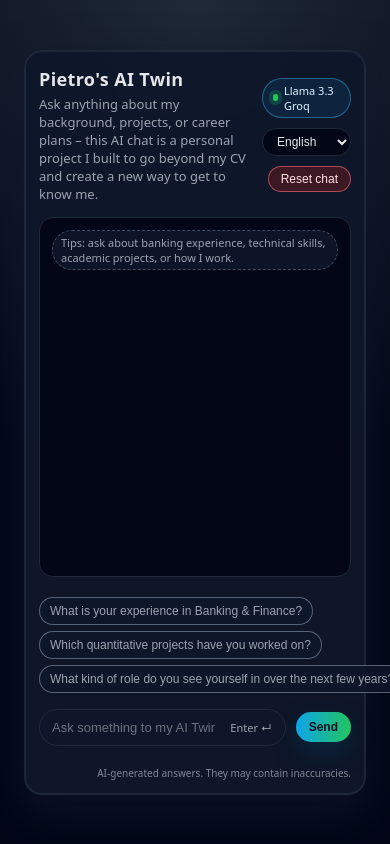
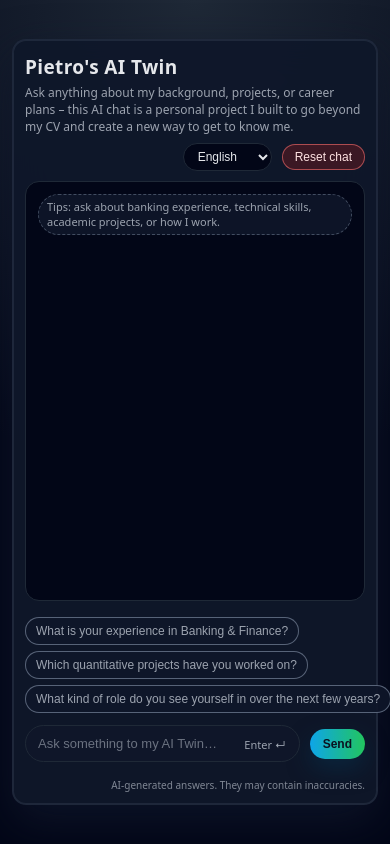
Before and after one commit to pi-mis/cv-chatbot-portfolio, a website: page index.html in a window 390 px wide. Drawn offline with Linux system fonts and the light colour scheme.

Commit message:
Remove model badge and tweak mobile layout

```diff
--- a/index.html
+++ b/index.html
@@ -52,7 +52,7 @@
       .header {
         display: flex;
         justify-content: space-between;
-        align-items: center;
+        align-items: flex-start;
         gap: 12px;
       }
 
@@ -60,6 +60,7 @@
         display: flex;
         flex-direction: column;
         gap: 4px;
+        flex: 1;
       }
 
       .title {
@@ -77,26 +78,6 @@
         display: flex;
         gap: 10px;
         align-items: center;
-      }
-
-      .pill {
-        display: inline-flex;
-        align-items: center;
-        gap: 6px;
-        border-radius: 999px;
-        padding: 4px 10px;
-        background: rgba(15, 118, 188, 0.14);
-        border: 1px solid rgba(56, 189, 248, 0.45);
-        font-size: 11px;
-        color: #e0f2fe;
-      }
-
-      .pill-dot {
-        width: 7px;
-        height: 7px;
-        border-radius: 999px;
-        background: #22c55e;
-        box-shadow: 0 0 0 4px rgba(34, 197, 94, 0.2);
       }
 
       select {
@@ -118,6 +99,7 @@
         font-size: 12px;
         cursor: pointer;
         transition: background 0.15s ease, transform 0.05s ease;
+        white-space: nowrap;
       }
 
       .reset-btn:hover {
@@ -273,21 +255,36 @@
       }
 
       @media (max-width: 640px) {
+        body {
+          padding: 12px;
+        }
+
         .shell {
-          padding: 16px 14px 14px;
+          padding: 14px 12px 12px;
+          border-radius: 14px;
+          gap: 10px;
+        }
+
+        .header {
+          flex-direction: column;
+          align-items: stretch;
+          gap: 8px;
+        }
+
+        .title {
+          font-size: 19px;
+        }
+
+        .subtitle {
+          font-size: 12px;
+        }
+
+        .controls {
+          justify-content: flex-end;
         }
 
         .chat {
-          height: 360px;
-        }
-
-        .title {
-          font-size: 18px;
-        }
-
-        .controls {
-          flex-wrap: wrap;
-          justify-content: flex-end;
+          height: 420px;
         }
 
         .msg {
@@ -318,10 +315,6 @@
           </div>
         </div>
         <div class="controls">
-          <div class="pill">
-            <span class="pill-dot"></span>
-            <span id="model-label">Llama 3.3 Groq</span>
-          </div>
           <select id="language-select">
             <option value="it">Italiano</option>
             <option value="en" selected>English</option>
```
